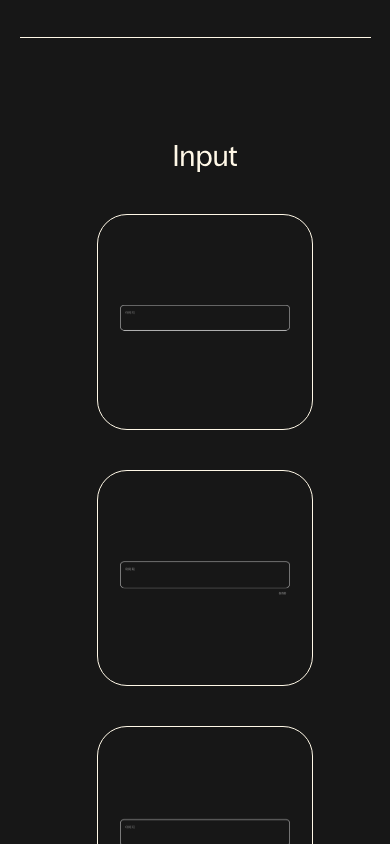
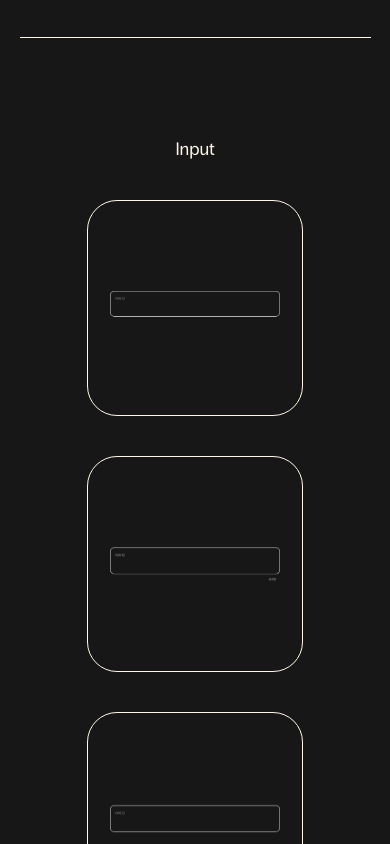
Before and after one commit to sienna0715/foorloop, a React (Vite) app: page /components in a window 390 px wide. Shown: the part 1040-1884 px from the top of the page. Built offline with nearby package versions, Linux system fonts and the light colour scheme.

Commit message:
💄design/components page 반응형 수정

```diff
--- a/src/components/component/ComponentsBottom.tsx
+++ b/src/components/component/ComponentsBottom.tsx
@@ -20,7 +20,7 @@ const ComponentsBottomWrap = styled.div`
 `;
 const ComponentsBottomContainer = styled.div`
   width: 132rem;
-  padding-left: 2rem;
+
   display: flex;
   flex-direction: column;
   .big_grid {
@@ -57,12 +57,8 @@ const ComponentsBottomRow = styled.div`
   flex-wrap: wrap;
   justify-content: flex-start;
   padding-bottom: 7rem;
-  @media screen and (max-width: ${BREAKPOINTDESKTOP}px) {
-  }
   @media screen and (max-width: ${BREAKPOINTTABLET}px) {
     justify-content: center;
-  }
-  @media screen and (max-width: ${BREAKPOINTMOBILE}px) {
   }
 `;
 const Title = styled.div`
@@ -70,6 +66,9 @@ const Title = styled.div`
   padding-bottom: 4rem;
   @media screen and (max-width: ${BREAKPOINTTABLET}px) {
     ${FONT_STYLE_V1.text.text_30_medium}
+  }
+  @media screen and (max-width: ${BREAKPOINTMOBILE}px) {
+    ${FONT_STYLE_V1.text.text_18_medium}
   }
 `;
 const ComponentBigBox = styled.div`
```
